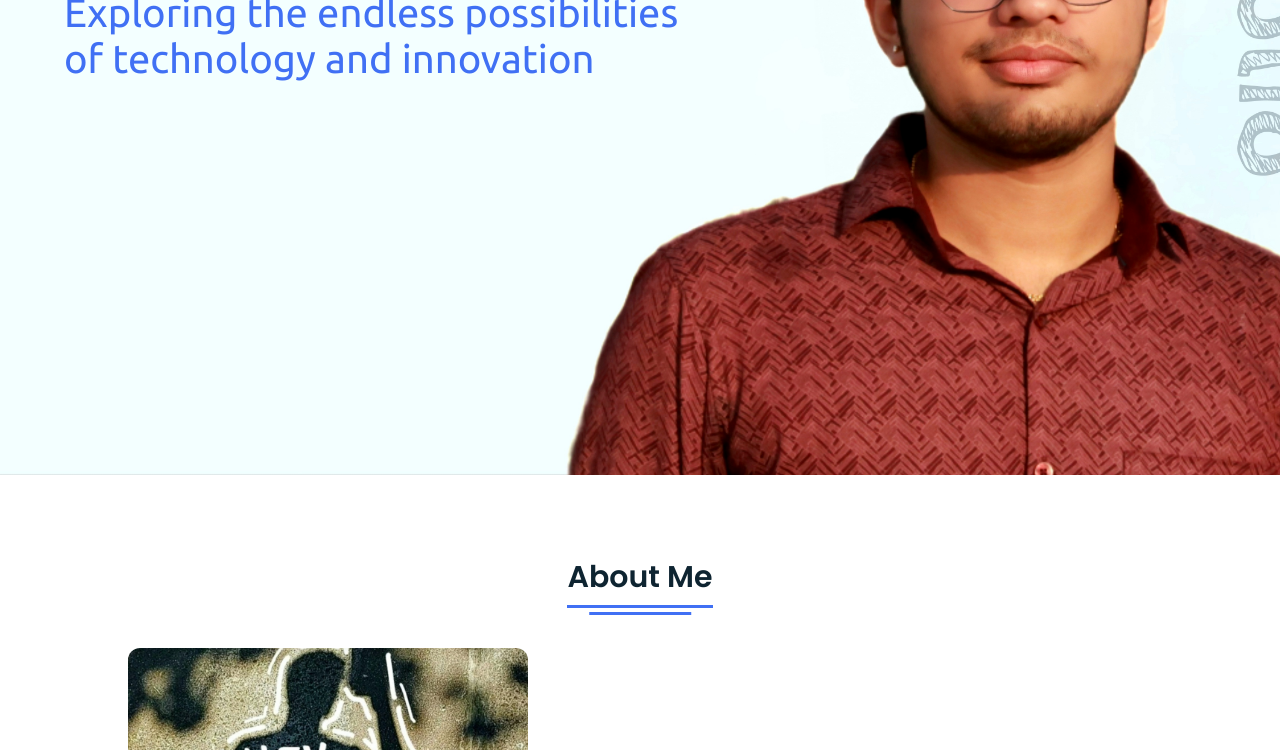
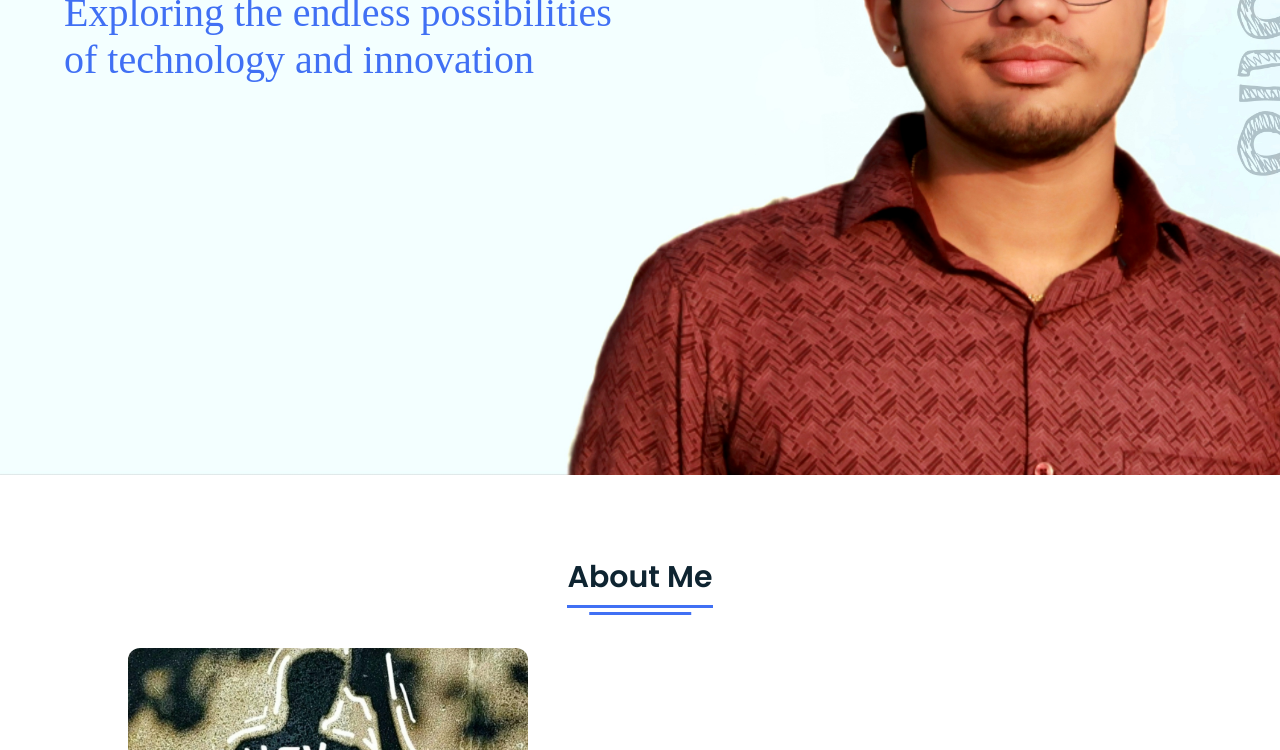
Before and after one commit to Harish-S3/landing_page_2, a plain HTML site: page index.html in a window 1280 px wide. Shown: the part 325-1075 px from the top of the page. Drawn offline with Linux system fonts and the light colour scheme.

Commit message:
Update style.css

```diff
--- a/Assets/style.css
+++ b/Assets/style.css
@@ -107,16 +107,7 @@ nav.sticky .menu-btn{
 }
 
 /* home section styling */
-.home{
-  height: 100vh;
-  width: 100%;
-  background: url("../images/bg.jpg") no-repeat;
-  background-size: cover;
-  background-position: center;
-  background-attachment: fixed;
-  font-family: 'Ubuntu', sans-serif;
-  z-index:1;
-}
+
 .home .home-content{
   width: 90%;
   height: 70%;
```
